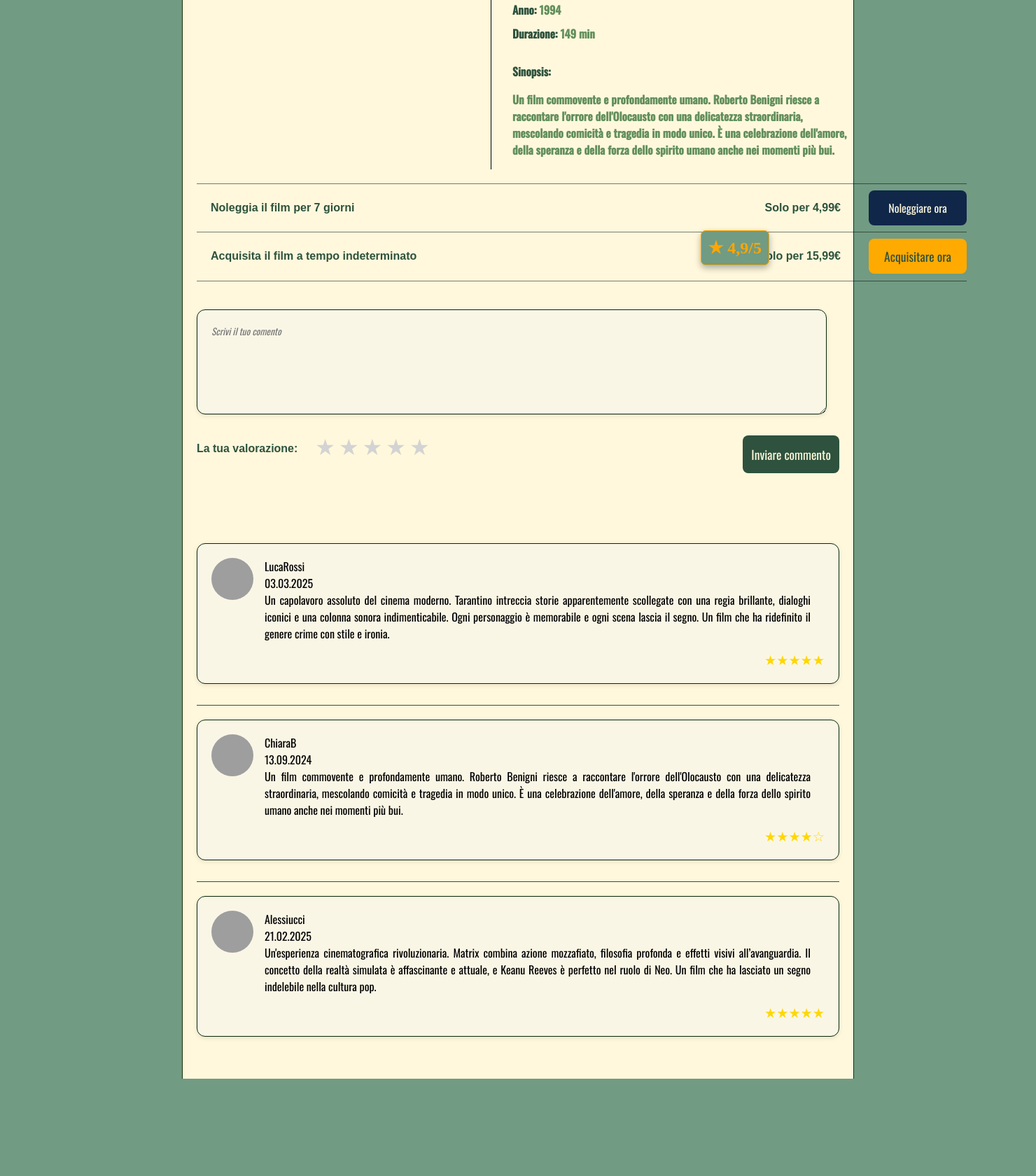
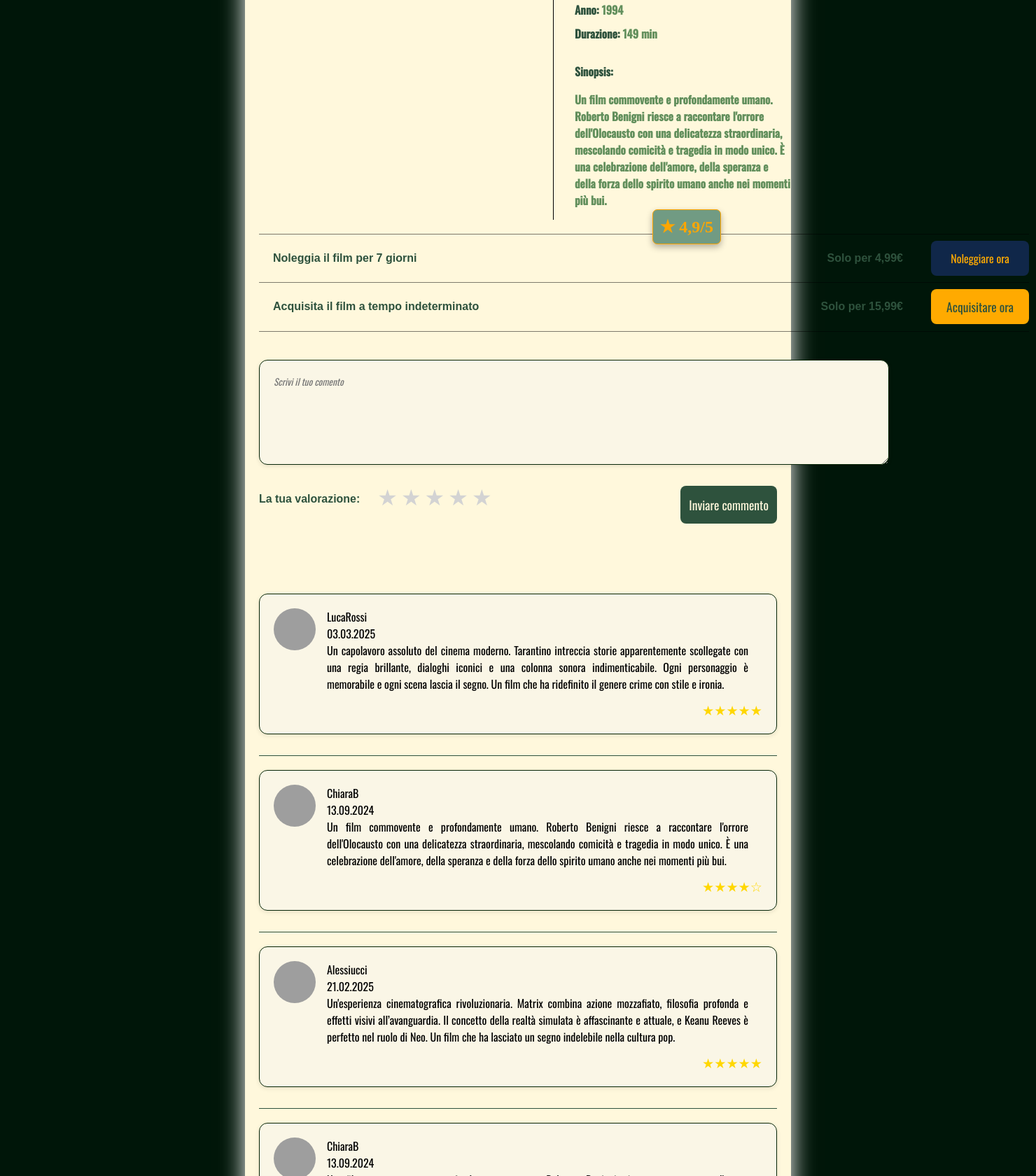
Before and after one commit to albslopez/CineVero, a PHP site: page /film.html in a window 1480 px wide. Shown: the part 401-2081 px from the top of the page at 70% size. Before the commit the page ends 1942 px from the top, so only its background shows below. Run offline with PHP 8.4, Linux system fonts and the light colour scheme; grey boxes are pictures that could not be loaded.

Commit message:
Cambio de tema

```diff
--- a/principal/catalogo.css
+++ b/principal/catalogo.css
@@ -1,21 +1,11 @@
 @import url('style.css');
 
 
-.borders {
-    position: absolute;
-  left: 50%;
-  width: 120vmin;
-  transform: translateX(-50%);
-  background-color: cornsilk;
-  border-left: 1px solid rgb(15, 51, 15);
-  border-right: 1px solid rgb(15, 51, 15);
-  z-index: -1;
-  color: #2e523d;
-}
+
 
 .title {
     font-size: larger;
-    margin-top: 120px;
+    padding-top: 120px;
     margin-left: 100px;
     margin-bottom: -20px;
 }
@@ -30,7 +20,8 @@
 
 .film-forum {
     padding: 40px 2rem 4rem;
-    background-color: cornsilk;
+    background-color: #001609;
+    border-top: 1px solid cornsilk;
     color: #2e523d;
     text-align: center;
     font-family: 'Oswald', sans-serif;
@@ -54,7 +45,7 @@
     display: flex;
     align-items: center;
     gap: 20px;
-    background-color: #fefbf0;
+    background-color: cornsilk;
     border: 2px solid #2e523d;
     border-radius: 15px;
     padding: 30px;
@@ -149,6 +140,7 @@
 }
 .btn3 {
     background-color: #102749;
+    color:#ffaa00;
     font-size: 1rem;
     width: 90px;
 }
--- a/principal/film.css
+++ b/principal/film.css
@@ -1,6 +1,13 @@
 @import url('reviews.css');
 @import url('catalogo.css');
 
+
+.borders {
+    background-color: cornsilk;
+    color: #2e523d;
+    margin: 0 350px;
+    box-shadow: 0 2px 32px rgb(255, 255, 255);
+}
 
 
 .image {
@@ -50,9 +57,9 @@
 }
 
 .valorazione {
-    position: fixed;
-    top: 730px;
-    right: 120px;
+    position:absolute;
+    top: 700px;
+    right: 450px;
     background-color: #719b83;
     color: rgb(255, 166, 0);
     border: 1px solid rgb(255, 166, 0);
@@ -159,3 +166,8 @@
     margin-top:20px;
     margin-right: 20px;
 }
+
+.btn5 {
+    background-color: #2e523d;
+    color: cornsilk;
+}
--- a/principal/film.html
+++ b/principal/film.html
@@ -112,7 +112,7 @@
                 <span class="star" id="star5">&#9733;</span>
                 <h5 class="valorazione-text">La tua valorazione:</h5>
               </div>
-            <button class="btn btn1">Inviare commento</button>
+            <button class="btn btn1 btn5">Inviare commento</button>
         </div>
         <input type="hidden" name="option_selected" id="valueSelected">
 
@@ -159,11 +159,63 @@
           <div class="stars">★★★★★</div>
         </div>
       </div>
+
+      <hr class="divider">
+      <div class="review-box">
+        <img class="user-avatar" src="../assets/user.png" alt="User">
+        <div class="review-content">
+          <span class="username">ChiaraB</span>
+          <p>13.09.2024</p>
+          <p>Un film commovente e profondamente umano.
+            Roberto Benigni riesce a raccontare l'orrore dell'Olocausto con una delicatezza straordinaria, mescolando comicità e tragedia in modo unico.
+            È una celebrazione dell'amore, della speranza e della forza dello spirito umano anche nei momenti più bui.</p>
+          <div class="stars">★★★★☆</div>
+        </div>
+      </div>
+
+      <h1 style="height:150px;"></h1>
+
     </div>
   </div>
 
 
-  </div>
+  <footer class="footer">
+    <div class="footer-content">
+      <div class="footer-column">
+        <h4>Saperne di più</h4>
+        <ul>
+          <li><a href="#">Contratto di abbonamento</a></li>
+          <li><a href="#">Politica sulla riservatezza</a></li>
+          <li><a href="#">Diritti alla privacy dell'UE</a></li>
+          <li><a href="#">Politica sui cookie</a></li>
+          <li><a href="#">Gestisci le preferenze sulla riservatezza</a></li>
+        </ul>
+      </div>
+      <div class="footer-column">
+        <h4>Assistenza</h4>
+        <ul>
+          <li><a href="#">Centro assistenza</a></li>
+          <li><a href="#">Dispositivi supportati</a></li>
+          <li><a href="#">Chi siamo</a></li>
+        </ul>
+      </div>
+
+      <div class="footer-column footer-logo">
+        <img src="../assets/cinema.png" alt="cinema icon" />
+        <div class="footer-social">
+          <a href="#"><img src="../assets/x.webp" alt="X" /></a>
+          <a href="#"><img src="../assets/facebook.png" alt="Facebook" /></a>
+          <a href="#"><img src="../assets/instagram.png" alt="Instagram" /></a>
+          <a href="#"><img src="../assets/tiktok.png" alt="TikTok" /></a>
+          <a href="#"><img src="../assets/youtube.png" alt="YouTube" /></a>
+        </div>
+      </div>
+    </div>
+
+    <div class="footer-bottom">
+      <p>&copy; 2025 CineVero. Tutti i diritti riservati.</p>
+    </div>
+  </footer>
 
   <script>
     const buttons = document.querySelectorAll('.star');
--- a/principal/reviews.css
+++ b/principal/reviews.css
@@ -1,27 +1,19 @@
-@import url("../principal/style.css");
+@import url("style.css");
 
-.borders {
-    position: absolute;
-  left: 50%;
-  width: 120vmin;
-  transform: translateX(-50%);
-  background-color: cornsilk;
-  border-left: 1px solid rgb(15, 51, 15);
-  border-right: 1px solid rgb(15, 51, 15);
-  z-index: -1;
-  color: #2e523d;
-}
+
+
 
 .title {
     font-size: 1.6rem;
     text-align: center;
-    color: #2e523d;
-    margin-top: -5vmin;
+    color: cornsilk;
+    padding-top: 100px;
 }
 
 .review-forum {
     max-width: 1000px;
     margin: 60px auto;
+    margin-bottom: 0;
     padding: 0 20px;
     margin-top: 5vmin;
 }
--- a/principal/style.css
+++ b/principal/style.css
@@ -5,16 +5,17 @@
 body {
   margin: 0;
   font-family: 'Anton', sans-serif;
-  background-color: #719b83;
+  background-color: #001609;
   color: white;
   user-select: none;
 }
 
 .top {
-  background-color: cornsilk;
+  background-color: #001609;
   height: 8vmin;
   width: 100%;
   position: fixed;
+  top:0;
   z-index: 10;
   display: flex;
   align-items: center;
@@ -48,8 +49,7 @@
 }
 
 .btn {
-  background-color: #2e523d;
-  color: cornsilk;
+
   border: none;
   font-size: 2rem;
   font-family: 'Oswald', sans-serif;
@@ -60,22 +60,26 @@
 }
 
 .btn:hover {
-  background-color: #ffaa00;
+  background-color: #ffbc3f;
   transform: translateY(-3px);
 }
 
 .btn1 {
+  background-color: #ffefbb;
+  color: #2e523d;
   font-size: 1.1rem;
   padding: 6px 12px;
 }
 
 .btn2 {
+  background-color: #2e523d;
+  color: cornsilk;
   font-size: 1.5rem;
   padding: 12px 24px;
 }
 
 .green {
-  color: #2e523d;
+  color: cornsilk;
 }
 
 .light {
```
Also changed, not shown: other parts of principal/style.css (+13 -12 lines), principal/login.css (+17 -12 lines), principal/registrati.css (+51 -4 lines), principal/registrati.html (+5 -4 lines), principal/reviews.html (+2 -37 lines).
